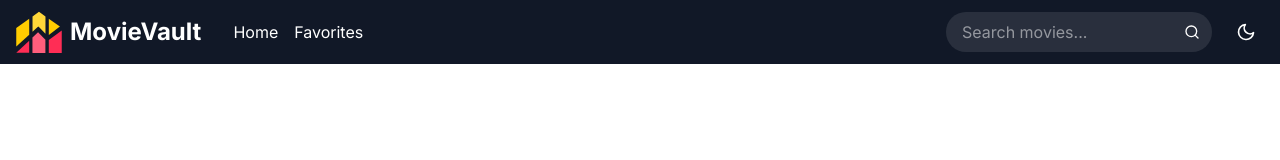
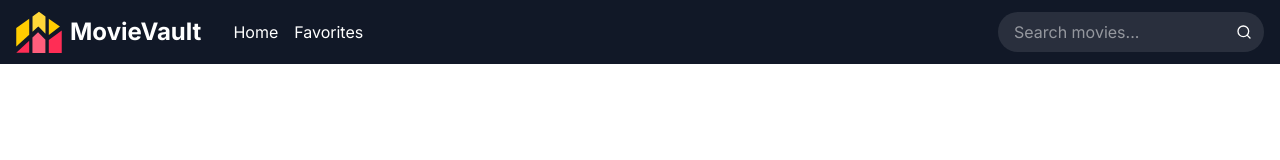
Before and after one commit to Indigochi1d/movie-vault, a Next.js app: page / in a window 1280 px wide. Shown: the top 160 px of the page. Built offline with nearby package versions, Linux system fonts and the light colour scheme; no server answers.

Commit message:
fix: 다크모드 기능 탈락

```diff
--- a/src/components/common/header/Header.tsx
+++ b/src/components/common/header/Header.tsx
@@ -1,7 +1,6 @@
 import Link from "next/link";
 import Image from "next/image";
 import { SearchBar } from "./SearchBar";
-import { ThemeToggle } from "./ThemeToggle";
 
 const Header = () => {
   return (
@@ -37,7 +36,6 @@ const Header = () => {
       {/* 우측: 검색창 및 다크모드 토글 */}
       <div className="flex items-center space-x-4">
         <SearchBar />
-        <ThemeToggle />
       </div>
     </header>
   );
--- a/src/components/common/header/ThemeToggle.tsx
+++ /dev/null
@@ -1,26 +0,0 @@
-"use client";
-
-import { useState } from "react";
-import { FiMoon, FiSun } from "react-icons/fi";
-
-export const ThemeToggle = () => {
-  const [isDarkMode, setIsDarkMode] = useState(false);
-
-  const toggleDarkMode = () => {
-    setIsDarkMode(!isDarkMode);
-    // 다크모드 토글 기능 구현
-  };
-
-  return (
-    <button
-      onClick={toggleDarkMode}
-      className="p-2 rounded-full hover:bg-white/10 transition-colors"
-    >
-      {isDarkMode ? (
-        <FiSun className="text-white text-xl" />
-      ) : (
-        <FiMoon className="text-white text-xl" />
-      )}
-    </button>
-  );
-};
```
